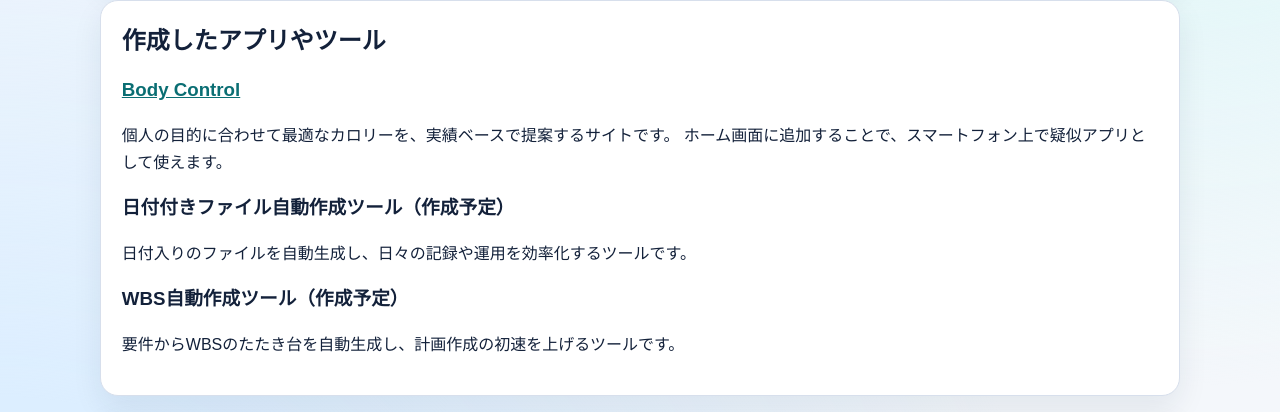
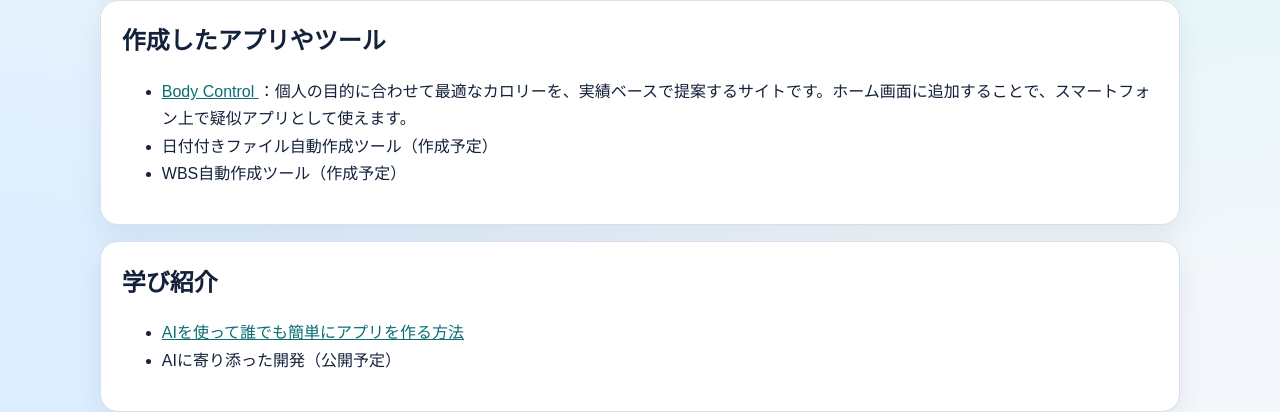
Before and after one commit to taku20260112-jpg/ai-lab, a plain HTML site: page index.html in a window 1280 px wide. Shown: the part 679-1091 px from the top of the page. Drawn offline with Linux system fonts and the light colour scheme.

Commit message:
Fix HTML structure and content

```diff
--- a/index.html
+++ b/index.html
@@ -45,30 +45,16 @@
 
       <section class="card span-12" id="works">
         <h2>作成したアプリやツール</h2>
-
-        <div class="tool-list">
-          <article class="tool-item">
-            <h3>
-              <a href="https://taku20260112-jpg.github.io/-/" target="_blank" rel="noopener noreferrer">
-                Body Control
-              </a>
-            </h3>
-            <p>
-              個人の目的に合わせて最適なカロリーを、実績ベースで提案するサイトです。
-              ホーム画面に追加することで、スマートフォン上で疑似アプリとして使えます。
-            </p>
-          </article>
-
-          <article class="tool-item">
-            <h3>日付付きファイル自動作成ツール（作成予定）</h3>
-            <p>日付入りのファイルを自動生成し、日々の記録や運用を効率化するツールです。</p>
-          </article>
-
-          <article class="tool-item">
-            <h3>WBS自動作成ツール（作成予定）</h3>
-            <p>要件からWBSのたたき台を自動生成し、計画作成の初速を上げるツールです。</p>
-          </article>
-        </div>
+        <ul>
+          <li>
+            <a href="https://taku20260112-jpg.github.io/-/" target="_blank" rel="noopener noreferrer">
+              Body Control
+            </a>
+            ：個人の目的に合わせて最適なカロリーを、実績ベースで提案するサイトです。ホーム画面に追加することで、スマートフォン上で疑似アプリとして使えます。
+          </li>
+          <li>日付付きファイル自動作成ツール（作成予定）</li>
+          <li>WBS自動作成ツール（作成予定）</li>
+        </ul>
       </section>
 
       <section class="card span-12" id="learn">
```
